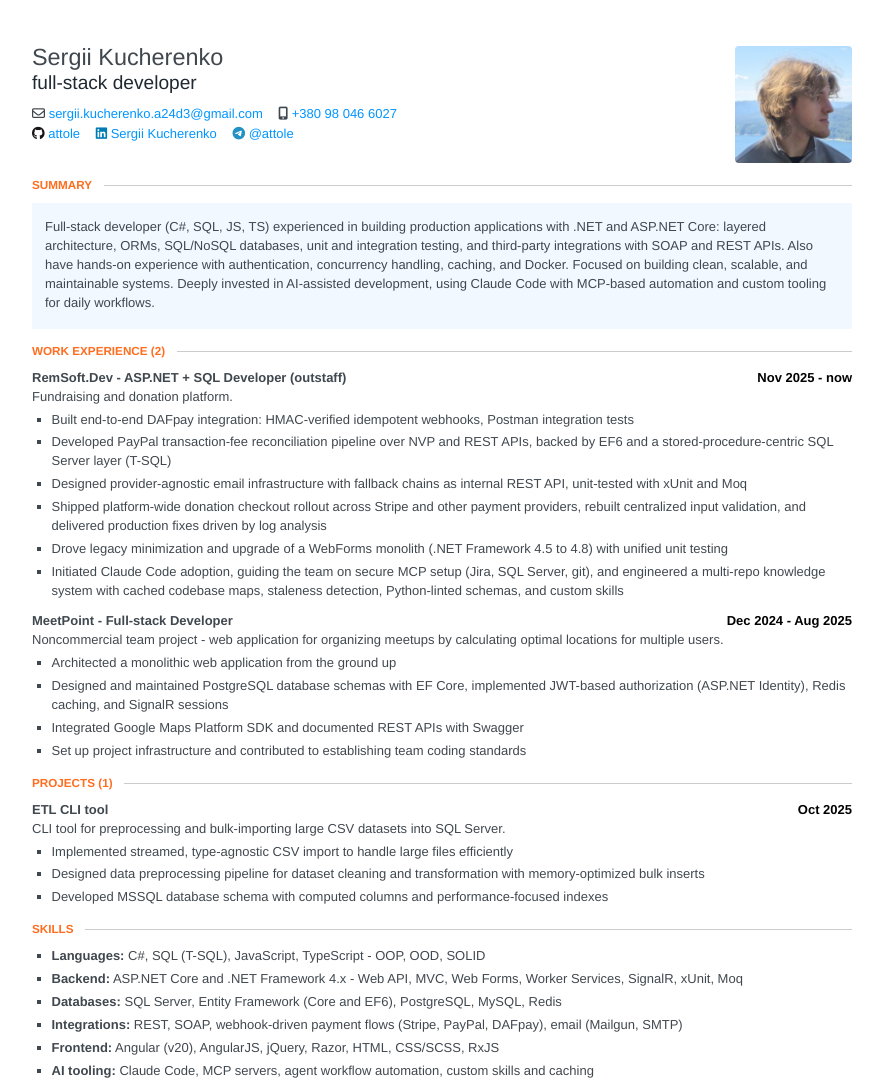
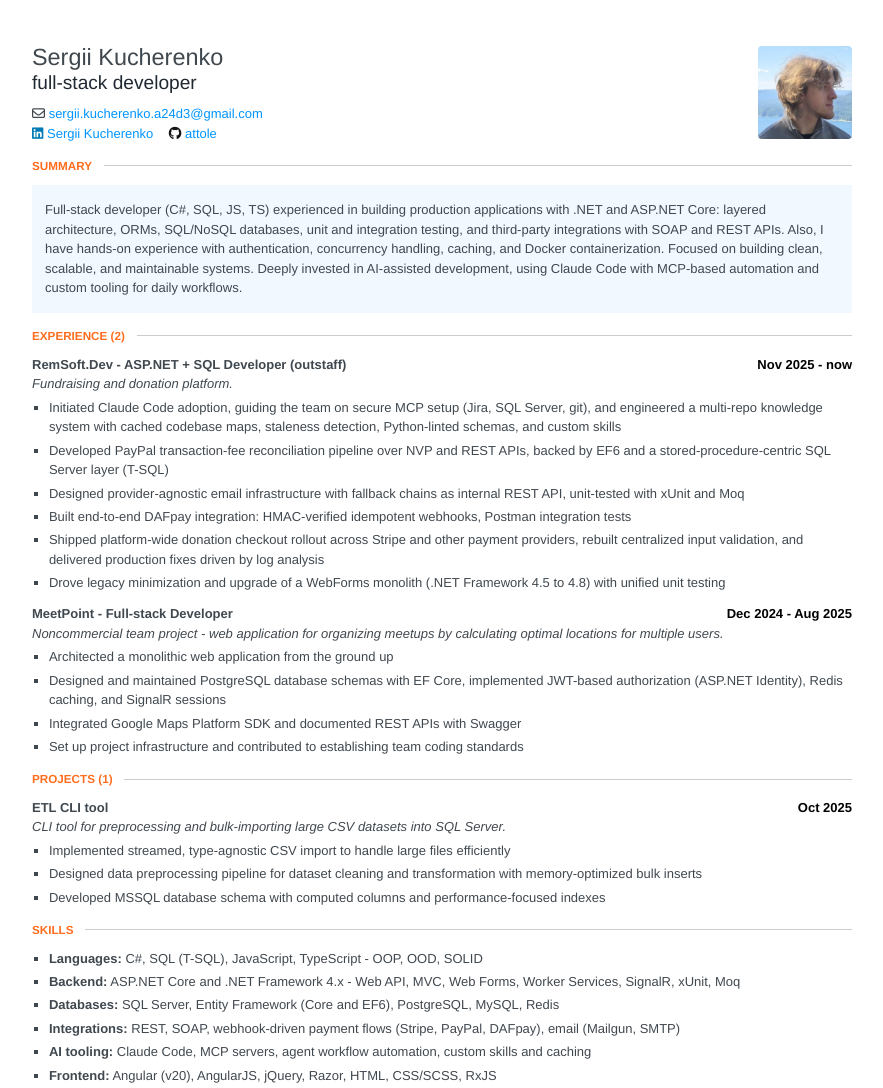
Before and after one commit to attole/resume, a plain HTML site: page docs/index.html in a window 1280 px wide. Shown: the top 1088 px of the page, without its empty margins (198-1081 px from the left). Drawn offline with Linux system fonts and the light colour scheme.

Commit message:
updated resume

```diff
--- a/docs/index.html
+++ b/docs/index.html
@@ -42,7 +42,7 @@
         font-size: 13px;
         color: #40484f;
         font-weight: 400;
-        line-height: 1.46;
+        line-height: 1.5;
         text-align: left;
       }
       a {
@@ -72,11 +72,17 @@
         clear: both;
       }
 
-      /* header */
+      /* header: photo top-aligned with name, bottom-aligned with last info row */
+      #header {
+        display: flex;
+        justify-content: space-between;
+      }
       #header .image {
-        width: 9em;
-        float: right;
+        width: 7.2em;
+        height: 7.2em;
+        object-fit: cover;
         border-radius: 4px;
+        align-self: flex-start;
       }
       #header h2.name {
         font-size: 1.8rem;
@@ -88,17 +94,17 @@
         font-size: 1.47rem;
         font-weight: 300;
       }
-      #header > div {
+      .header-info > div {
         line-height: 1.5;
       }
-      #header > div > div {
+      .header-info > div > div {
         margin-right: 1.2em;
       }
       #contact {
         margin-top: 0.5rem;
       }
-      #header > #profiles,
-      #header > #contact {
+      #profiles,
+      #contact {
         display: flex;
         flex-flow: row wrap;
         justify-content: flex-start;
@@ -108,9 +114,6 @@
       }
       .linkedin {
         color: #007bb6;
-      }
-      .telegram {
-        color: #2291c3;
       }
 
       /* sections */
@@ -134,7 +137,7 @@
         background: #ccc;
         content: "";
         width: 100%;
-        z-index: -100;
+        z-index: -1;
         display: block;
       }
       .section.summary header {
@@ -170,14 +173,8 @@
         float: left;
         width: 70%;
       }
-      .highlights {
-        margin: 0.3em 0 0 0;
-      }
-      #skills .highlights,
-      #skills ul,
-      #languages .highlights,
-      #languages ul {
-        margin-top: 0;
+      .item > .highlights {
+        margin-top: 0.3em;
       }
       .highlights p,
       .highlights li {
@@ -186,6 +183,10 @@
       .highlights li:hover,
       .highlights p:hover {
         background: #dfeaf0;
+      }
+      .work-item .summary p,
+      .project-item .summary p {
+        font-style: italic;
       }
 
       /* responsive */
@@ -196,9 +197,6 @@
         }
       }
       @media screen and (min-width: 1025px) {
-        li {
-          margin-left: 1.5em;
-        }
         #resume {
           width: 820px;
           margin: 2rem auto;
@@ -211,17 +209,12 @@
         margin: 10mm;
       }
       @media print {
-        body,
-        html {
-          font-size: 13px;
-        }
         #resume {
           margin: 0;
           padding: 0;
           word-wrap: break-word;
-          line-height: 1.18;
+          line-height: 1.25;
         }
-        body,
         .section:last-of-type {
           margin-bottom: 0;
           padding-bottom: 0;
@@ -241,13 +234,6 @@
         .section.summary {
           margin-bottom: 0.9rem;
         }
-        ul {
-          margin-top: 0.1em;
-        }
-        ul,
-        li {
-          padding: 0;
-        }
         .highlights > li > p {
           margin-bottom: 0.1em;
         }
@@ -260,8 +246,8 @@
   </head>
   <body>
     <div id="resume">
-    <header id="header" class="clear">
-      <img class="image" src="images/selfie.jpg" alt="Sergii Kucherenko" />
+    <header id="header">
+      <div class="header-info">
         <div>
           <h2 class="name">Sergii Kucherenko</h2>
           <h3 class="label">full-stack developer</h3>
@@ -271,25 +257,19 @@
             <span class="fa-regular fa-envelope"></span>
             <a href="mailto:sergii.kucherenko.a24d3@gmail.com">sergii.kucherenko.a24d3@gmail.com</a>
           </div>
-        <div>
-          <span class="fa-solid fa-mobile-screen-button"></span>
-          <a href="tel:+380980466027">+380 98 046 6027</a>
-        </div>
         </div>
         <div id="profiles">
-        <div class="item">
-          <span class="fa-brands fa-github github"></span>
-          <a target="_blank" href="https://github.com/attole">attole</a>
-        </div>
           <div class="item">
             <span class="fa-brands fa-linkedin linkedin"></span>
             <a target="_blank" href="https://www.linkedin.com/in/sergii-kucherenko/">Sergii Kucherenko</a>
           </div>
           <div class="item">
-          <span class="fa-brands fa-telegram telegram"></span>
-          <a target="_blank" href="https://t.me/attole">@attole</a>
+            <span class="fa-brands fa-github github"></span>
+            <a target="_blank" href="https://github.com/attole">attole</a>
           </div>
         </div>
+      </div>
+      <img class="image" src="images/selfie.jpg" alt="Sergii Kucherenko" />
     </header>
     <section class="section summary">
       <header>
@@ -298,14 +278,14 @@
       <section class="main-summary">
         <div>
           <p>
-              Full-stack developer (C#, SQL, JS, TS) experienced in building production applications with .NET and ASP.NET Core: layered architecture, ORMs, SQL/NoSQL databases, unit and integration testing, and third-party integrations with SOAP and REST APIs. Also have hands-on experience with authentication, concurrency handling, caching, and Docker. Focused on building clean, scalable, and maintainable systems. Deeply invested in AI-assisted development, using Claude Code with MCP-based automation and custom tooling for daily workflows.
+              Full-stack developer (C#, SQL, JS, TS) experienced in building production applications with .NET and ASP.NET Core: layered architecture, ORMs, SQL/NoSQL databases, unit and integration testing, and third-party integrations with SOAP and REST APIs. Also, I have hands-on experience with authentication, concurrency handling, caching, and Docker containerization. Focused on building clean, scalable, and maintainable systems. Deeply invested in AI-assisted development, using Claude Code with MCP-based automation and custom tooling for daily workflows.
           </p>
         </div>
       </section>
     </section>
     <section class="section">
       <header>
-        <h2 class="section-title">Work Experience <span class="item-count">(2)</span></h2>
+        <h2 class="section-title">Experience <span class="item-count">(2)</span></h2>
       </header>
       <section id="work">
         <section class="work-item">
@@ -324,7 +304,7 @@
             </div>
             <ul class="highlights">
               <li>
-                <p>Built end-to-end DAFpay integration: HMAC-verified idempotent webhooks, Postman integration tests</p>
+                <p>Initiated Claude Code adoption, guiding the team on secure MCP setup (Jira, SQL Server, git), and engineered a multi-repo knowledge system with cached codebase maps, staleness detection, Python-linted schemas, and custom skills</p>
               </li>
               <li>
                 <p>Developed PayPal transaction-fee reconciliation pipeline over NVP and REST APIs, backed by EF6 and a stored-procedure-centric SQL Server layer (T-SQL)</p>
@@ -333,13 +313,13 @@
                 <p>Designed provider-agnostic email infrastructure with fallback chains as internal REST API, unit-tested with xUnit and Moq</p>
               </li>
               <li>
+                <p>Built end-to-end DAFpay integration: HMAC-verified idempotent webhooks, Postman integration tests</p>
+              </li>
+              <li>
                 <p>Shipped platform-wide donation checkout rollout across Stripe and other payment providers, rebuilt centralized input validation, and delivered production fixes driven by log analysis</p>
               </li>
               <li>
                 <p>Drove legacy minimization and upgrade of a WebForms monolith (.NET Framework 4.5 to 4.8) with unified unit testing</p>
-              </li>
-              <li>
-                <p>Initiated Claude Code adoption, guiding the team on secure MCP setup (Jira, SQL Server, git), and engineered a multi-repo knowledge system with cached codebase maps, staleness detection, Python-linted schemas, and custom skills</p>
               </li>
             </ul>
           </div>
@@ -429,10 +409,10 @@
               <p><b>Integrations:</b> REST, SOAP, webhook-driven payment flows (Stripe, PayPal, DAFpay), email (Mailgun, SMTP)</p>
             </li>
             <li>
-              <p><b>Frontend:</b> Angular (v20), AngularJS, jQuery, Razor, HTML, CSS/SCSS, RxJS</p>
+              <p><b>AI tooling:</b> Claude Code, MCP servers, agent workflow automation, custom skills and caching</p>
             </li>
             <li>
-              <p><b>AI tooling:</b> Claude Code, MCP servers, agent workflow automation, custom skills and caching</p>
+              <p><b>Frontend:</b> Angular (v20), AngularJS, jQuery, Razor, HTML, CSS/SCSS, RxJS</p>
             </li>
             <li>
               <p><b>Infrastructure:</b> AWS (ECS, Lambda, S3, KMS), Docker, Cloudflare, Bitbucket Pipelines, Git, basics of RabbitMQ, Azure</p>
```
Also changed, not shown: 1 other file. Lines whose indentation alone changed are shown as unchanged.
